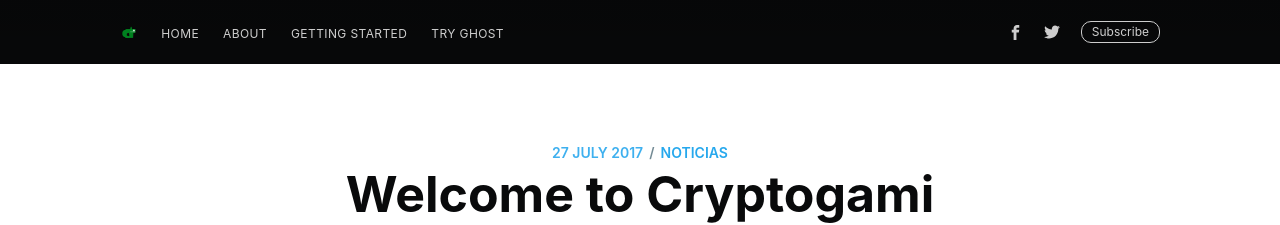
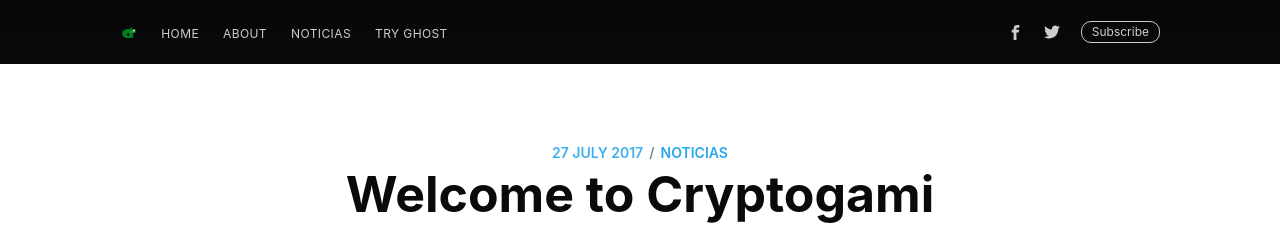
Before and after one commit to DrNykterstein/Cryptogami, a Jekyll site: the page built from _posts/2017-07-27-welcome.md, in a window 1280 px wide and 900 px high. Shown: the top 225 px of the window. Built offline with Jekyll 4.4.1, drawn with Linux system fonts in a browser that asks for light colours; nearby versions of some CDN libraries; comment, search, counter and statistics services are not loaded.

Commit message:
prueba tags

```diff
--- a/_data/tags.yml
+++ b/_data/tags.yml
@@ -10,7 +10,7 @@ fables:
   name: fables
   description: A series of short stories that make you think.
   cover: assets/images/fables.jpg
-getting-started:
-  name: getting-started
+noticias:
+  name: noticias
   description: False
   cover: False
--- a/_includes/navigation.html
+++ b/_includes/navigation.html
@@ -1,6 +1,6 @@
 <ul class="nav" role="menu">
     <li class="nav-home" role="menuitem"><a href="{{site.baseurl}}">Home</a></li>
     <li class="nav-about" role="menuitem"><a href="{{site.baseurl}}about/">About</a></li>
-    <li class="nav-getting-started" role="menuitem"><a href="{{site.baseurl}}tag/getting-started/">Getting Started</a></li>
+    <li class="nav-getting-started" role="menuitem"><a href="{{site.baseurl}}tag/noticias/">Noticias</a></li>
     <li class="nav-try-ghost" role="menuitem"><a href="https://ghost.org">Try Ghost</a></li>
 </ul>
--- a/_posts/2017-07-27-welcome.md
+++ b/_posts/2017-07-27-welcome.md
@@ -5,7 +5,7 @@ cover:  assets/images/welcome.jpg
 navigation: True
 title: Welcome to Cryptogami
 date: 2017-07-27 10:00:00
-tags: [noticias]
+tags: noticias
 class: post-template
 subclass: 'post tag-getting-started'
 author: DrNykterstein
```
